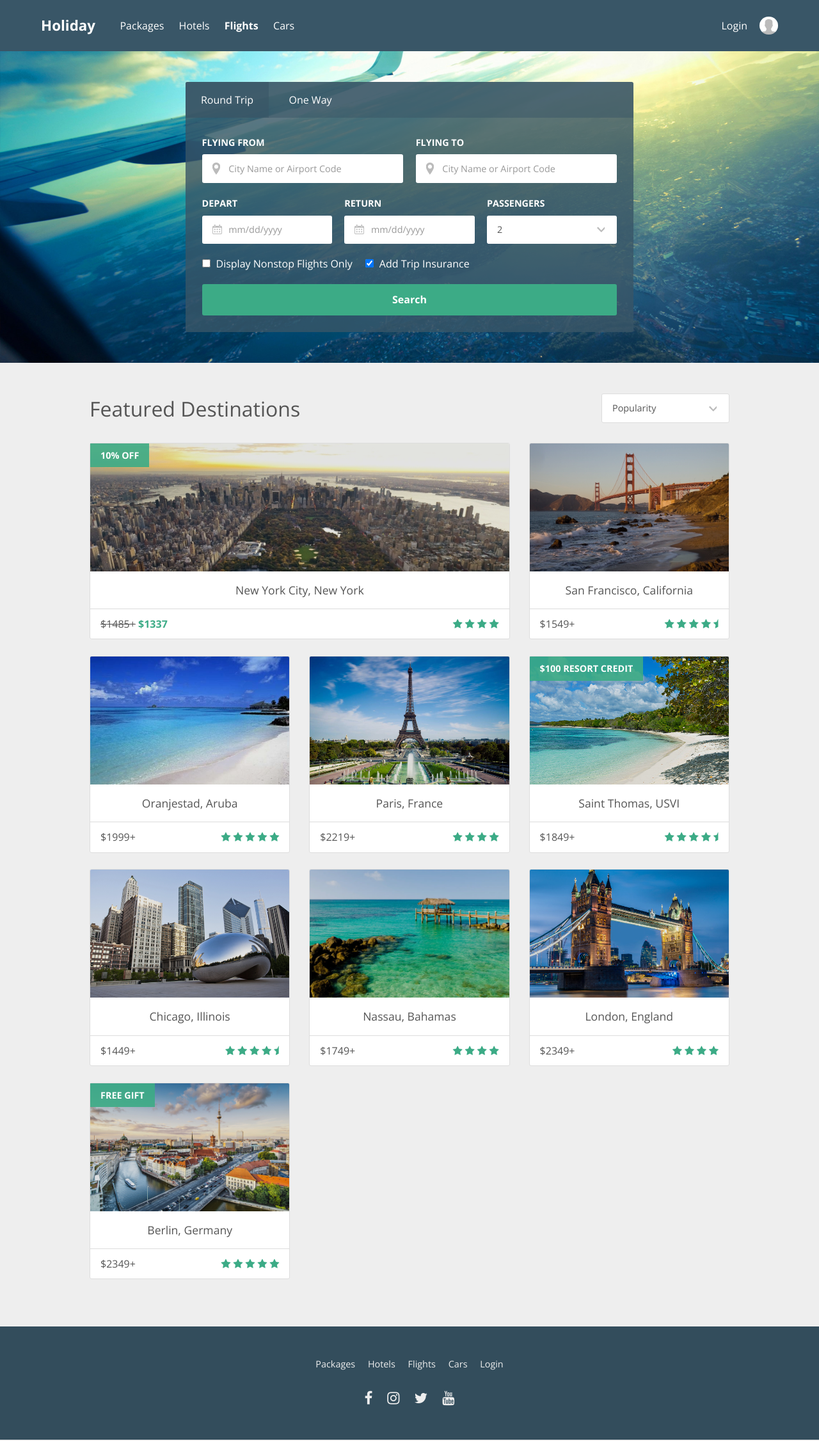
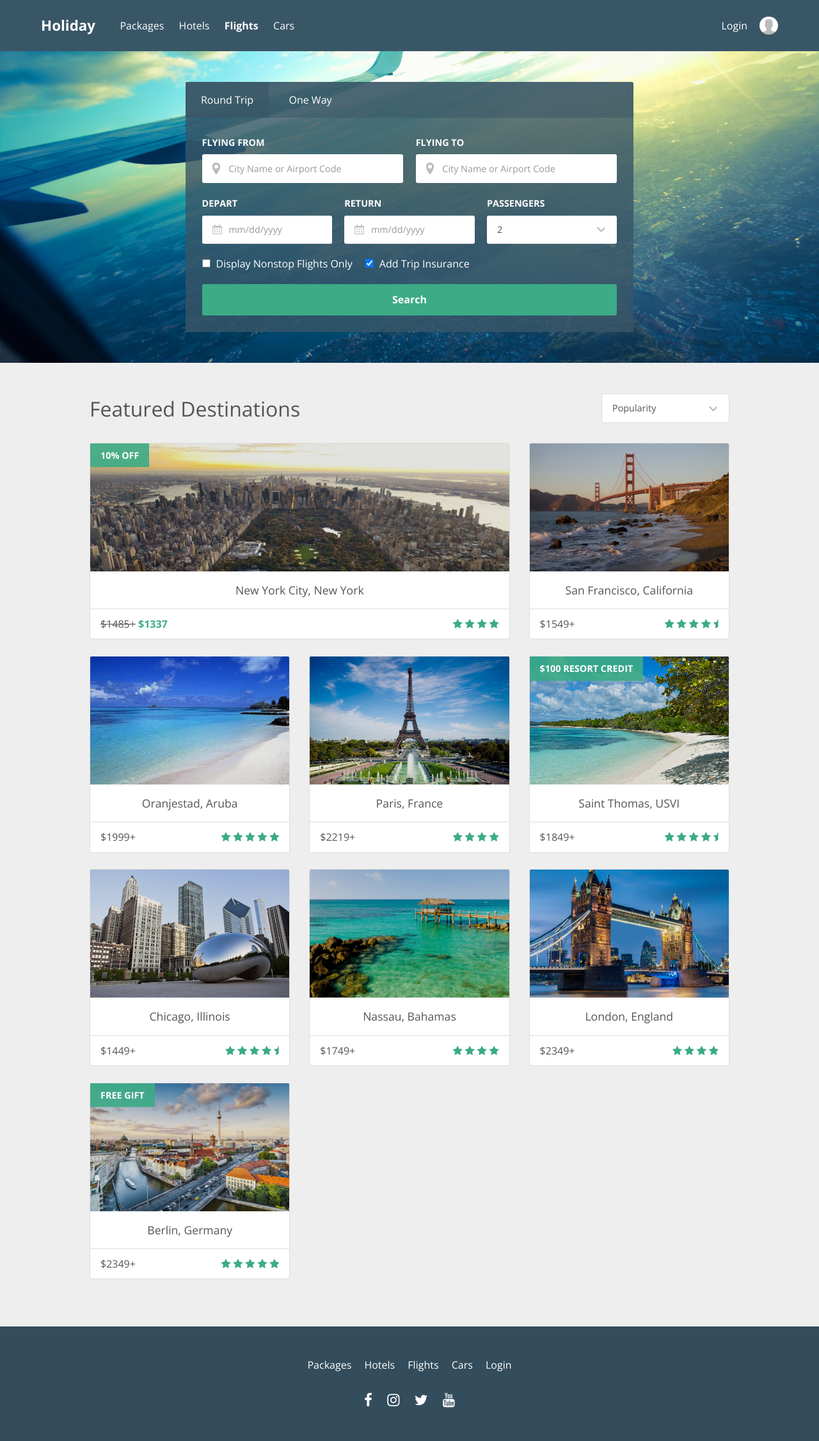
Before and after one commit to Treydor/holiday, a Jekyll site: the page built from index.html, in a window 1280 px wide. Shown: the whole page at 64% size. Built offline with Jekyll 4.4.1, drawn with Linux system fonts in a browser that asks for light colours; nearby versions of some CDN libraries.

Commit message:
Changes font size and color

```diff
--- a/assets/stylesheets/components/_footer.scss
+++ b/assets/stylesheets/components/_footer.scss
@@ -3,8 +3,7 @@
 footer {
   @extend %clearfix;
   background: $primary-dark;
-  color: $light-gray;
-  font-size: .9rem;
+  color: $white;
 
   @media #{$medium} { text-align: center; }
 }
@@ -19,7 +18,6 @@ footer {
 
 .footer-title {
   color: $white;
-  font-size: .9rem;
   margin-bottom: .6rem;
 
   @media #{$medium} { display: none; }
```
